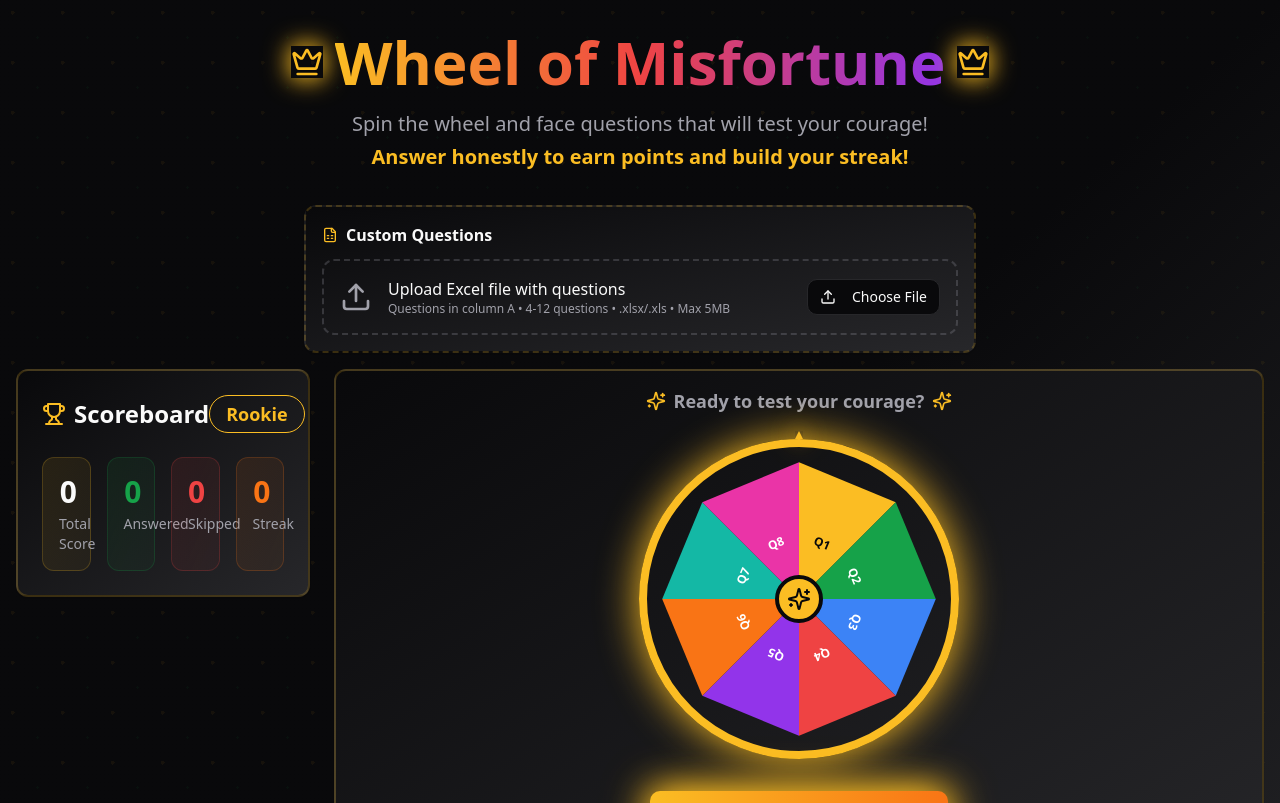
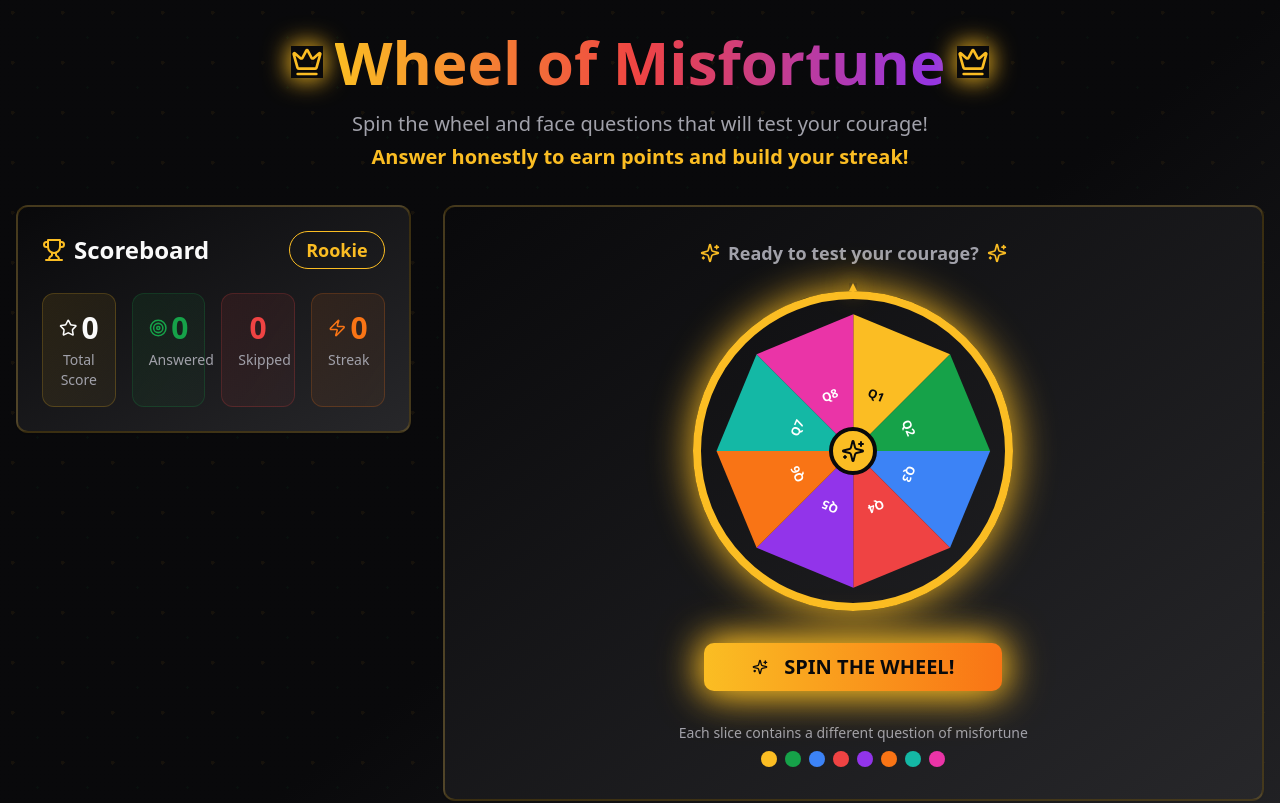
Before and after one commit to itopia-tech/spin-a-whirl-quiz, a React (Vite) app: page / in a window 1280 px wide. Shown: the top 803 px of the page. Built offline with nearby package versions, Linux system fonts and the light colour scheme.

Commit message:
Reverted to commit 393bbfbce530786ab5de2763803a996682e35b2a

```diff
--- a/package.json
+++ b/package.json
@@ -59,7 +59,6 @@
     "tailwind-merge": "^2.6.0",
     "tailwindcss-animate": "^1.0.7",
     "vaul": "^0.9.9",
-    "xlsx": "^0.18.5",
     "zod": "^3.25.76"
   },
   "devDependencies": {
--- a/src/components/ExcelUpload.tsx
+++ /dev/null
@@ -1,236 +0,0 @@
-import React, { useState, useCallback } from 'react';
-import { Button } from '@/components/ui/button';
-import { Card } from '@/components/ui/card';
-import { Input } from '@/components/ui/input';
-import { Alert, AlertDescription } from '@/components/ui/alert';
-import { Upload, FileSpreadsheet, X, Check } from 'lucide-react';
-import * as XLSX from 'xlsx';
-
-interface ExcelUploadProps {
-  onQuestionsLoaded: (questions: string[]) => void;
-  onClear: () => void;
-  questionCount?: number;
-}
-
-export const ExcelUpload: React.FC<ExcelUploadProps> = ({
-  onQuestionsLoaded,
-  onClear,
-  questionCount = 0
-}) => {
-  const [isDragging, setIsDragging] = useState(false);
-  const [isProcessing, setIsProcessing] = useState(false);
-  const [error, setError] = useState<string>('');
-  const [uploadStatus, setUploadStatus] = useState<'idle' | 'success' | 'error'>('idle');
-
-  const processExcelFile = useCallback((file: File) => {
-    setIsProcessing(true);
-    setError('');
-
-    const reader = new FileReader();
-    reader.onload = (e) => {
-      try {
-        const data = new Uint8Array(e.target?.result as ArrayBuffer);
-        const workbook = XLSX.read(data, { type: 'array' });
-
-        // Get first worksheet
-        const worksheetName = workbook.SheetNames[0];
-        const worksheet = workbook.Sheets[worksheetName];
-
-        // Convert to JSON
-        const jsonData = XLSX.utils.sheet_to_json(worksheet, { header: 1 }) as string[][];
-
-        // Extract questions (skip empty rows)
-        const questions: string[] = [];
-        for (let i = 0; i < jsonData.length; i++) {
-          const row = jsonData[i];
-          if (row && row[0] && typeof row[0] === 'string') {
-            const question = row[0].trim();
-            // Skip headers
-            if (question.toLowerCase() !== 'question' && question.toLowerCase() !== 'questions') {
-              if (question.length > 5) { // Basic validation
-                questions.push(question);
-              }
-            }
-          }
-        }
-
-        if (questions.length === 0) {
-          setError('No valid questions found in the Excel file. Make sure questions are in column A.');
-          setUploadStatus('error');
-        } else if (questions.length < 4) {
-          setError('At least 4 questions are required for the wheel.');
-          setUploadStatus('error');
-        } else if (questions.length > 12) {
-          setError('Maximum 12 questions allowed. Only the first 12 will be used.');
-          onQuestionsLoaded(questions.slice(0, 12));
-          setUploadStatus('success');
-        } else {
-          onQuestionsLoaded(questions);
-          setUploadStatus('success');
-        }
-
-      } catch (err) {
-        setError('Failed to read Excel file. Please ensure it\'s a valid .xlsx or .xls file.');
-        setUploadStatus('error');
-      }
-      setIsProcessing(false);
-    };
-
-    reader.onerror = () => {
-      setError('Failed to read file.');
-      setUploadStatus('error');
-      setIsProcessing(false);
-    };
-
-    reader.readAsArrayBuffer(file);
-  }, [onQuestionsLoaded]);
-
-  const handleFileSelect = useCallback((file: File) => {
-    // Validate file type
-    const validTypes = [
-      'application/vnd.openxmlformats-officedocument.spreadsheetml.sheet',
-      'application/vnd.ms-excel',
-      '.xlsx',
-      '.xls'
-    ];
-
-    const isValidType = validTypes.some(type =>
-      file.type === type || file.name.toLowerCase().endsWith(type)
-    );
-
-    if (!isValidType) {
-      setError('Please select a valid Excel file (.xlsx or .xls)');
-      setUploadStatus('error');
-      return;
-    }
-
-    // Validate file size (5MB limit)
-    if (file.size > 5 * 1024 * 1024) {
-      setError('File too large. Please select a file under 5MB.');
-      setUploadStatus('error');
-      return;
-    }
-
-    processExcelFile(file);
-  }, [processExcelFile]);
-
-  const handleDrop = useCallback((e: React.DragEvent) => {
-    e.preventDefault();
-    setIsDragging(false);
-
-    const files = Array.from(e.dataTransfer.files);
-    if (files.length > 0) {
-      handleFileSelect(files[0]);
-    }
-  }, [handleFileSelect]);
-
-  const handleFileInputChange = useCallback((e: React.ChangeEvent<HTMLInputElement>) => {
-    const files = Array.from(e.target.files || []);
-    if (files.length > 0) {
-      handleFileSelect(files[0]);
-    }
-  }, [handleFileSelect]);
-
-  const handleClear = () => {
-    setError('');
-    setUploadStatus('idle');
-    onClear();
-  };
-
-  return (
-    <Card className="p-4 bg-gradient-to-br from-card to-muted border-2 border-dashed border-primary/20">
-      <div className="space-y-3">
-        <div className="flex items-center justify-between">
-          <div className="flex items-center gap-2">
-            <FileSpreadsheet className="w-4 h-4 text-primary" />
-            <h3 className="text-base font-semibold">Custom Questions</h3>
-          </div>
-          {questionCount > 0 && (
-            <div className="flex items-center gap-2">
-              <span className="text-sm text-muted-foreground">
-                {questionCount} questions loaded
-              </span>
-              <Button
-                onClick={handleClear}
-                variant="outline"
-                size="sm"
-                className="h-8"
-              >
-                <X className="w-4 h-4 mr-1" />
-                Clear
-              </Button>
-            </div>
-          )}
-        </div>
-
-        {uploadStatus === 'idle' && (
-          <div
-            className={`border-2 border-dashed rounded-lg p-4 text-center transition-colors ${
-              isDragging
-                ? 'border-primary bg-primary/5'
-                : 'border-muted-foreground/25 hover:border-primary/50'
-            }`}
-            onDrop={handleDrop}
-            onDragOver={(e) => {
-              e.preventDefault();
-              setIsDragging(true);
-            }}
-            onDragLeave={() => setIsDragging(false)}
-          >
-            <div className="flex items-center justify-center gap-4">
-              <Upload className="w-8 h-8 text-muted-foreground" />
-              <div className="flex-1 text-left">
-                <p className="text-base font-medium">
-                  {isDragging ? 'Drop your Excel file here' : 'Upload Excel file with questions'}
-                </p>
-                <p className="text-xs text-muted-foreground">
-                  Questions in column A • 4-12 questions • .xlsx/.xls • Max 5MB
-                </p>
-              </div>
-              <div>
-              <Input
-                id="excel-upload"
-                type="file"
-                accept=".xlsx,.xls"
-                onChange={handleFileInputChange}
-                className="hidden"
-              />
-                <label htmlFor="excel-upload" className="cursor-pointer">
-                  <Button variant="outline" size="sm">
-                    <Upload className="w-4 h-4 mr-2" />
-                    Choose File
-                  </Button>
-                </label>
-              </div>
-            </div>
-          </div>
-        )}
-
-        {uploadStatus === 'success' && (
-          <Alert className="border-green-200 bg-green-50">
-            <Check className="w-4 h-4 text-green-600" />
-            <AlertDescription className="text-green-800">
-              Successfully loaded {questionCount} custom questions for your wheel!
-            </AlertDescription>
-          </Alert>
-        )}
-
-        {isProcessing && (
-          <Alert>
-            <FileSpreadsheet className="w-4 h-4 animate-pulse" />
-            <AlertDescription>
-              Processing Excel file... Please wait.
-            </AlertDescription>
-          </Alert>
-        )}
-
-        {error && (
-          <Alert variant="destructive">
-            <X className="w-4 h-4" />
-            <AlertDescription>{error}</AlertDescription>
-          </Alert>
-        )}
-      </div>
-    </Card>
-  );
-};
--- a/src/components/WheelOfFortune.tsx
+++ b/src/components/WheelOfFortune.tsx
@@ -13,7 +13,6 @@ interface WheelOfFortuneProps {
   onQuestionSelected: (question: string) => void;
   isSpinning: boolean;
   setIsSpinning: (spinning: boolean) => void;
-  customQuestions?: string[];
 }
 
 const questions = [
@@ -41,19 +40,16 @@ const wheelColors = [
 export const WheelOfFortune: React.FC<WheelOfFortuneProps> = ({
   onQuestionSelected,
   isSpinning,
-  setIsSpinning,
-  customQuestions
+  setIsSpinning
 }) => {
   const wheelRef = useRef<HTMLDivElement>(null);
   const [rotation, setRotation] = useState(0);
 
-  const activeQuestions = customQuestions && customQuestions.length >= 4 ? customQuestions : questions;
-
-  const segments: WheelSegment[] = activeQuestions.map((question, index) => ({
+  const segments: WheelSegment[] = questions.map((question, index) => ({
     id: index,
     question,
-    color: wheelColors[index % wheelColors.length].color,
-    textColor: wheelColors[index % wheelColors.length].textColor
+    color: wheelColors[index].color,
+    textColor: wheelColors[index].textColor
   }));
 
   const spinWheel = () => {
--- a/src/pages/Index.tsx
+++ b/src/pages/Index.tsx
@@ -2,7 +2,6 @@ import React, { useState } from 'react';
 import { WheelOfFortune } from '@/components/WheelOfFortune';
 import { QuestionModal } from '@/components/QuestionModal';
 import { Scoreboard } from '@/components/Scoreboard';
-import { ExcelUpload } from '@/components/ExcelUpload';
 import { Card } from '@/components/ui/card';
 import { Sparkles, Crown } from 'lucide-react';
 
@@ -14,7 +13,6 @@ const Index = () => {
   const [questionsAnswered, setQuestionsAnswered] = useState(0);
   const [questionsSkipped, setQuestionsSkipped] = useState(0);
   const [streak, setStreak] = useState(0);
-  const [customQuestions, setCustomQuestions] = useState<string[]>([]);
 
   const handleQuestionSelected = (question: string) => {
     setCurrentQuestion(question);
@@ -37,14 +35,6 @@ const Index = () => {
   const handleCloseModal = () => {
     setIsQuestionModalOpen(false);
     setCurrentQuestion('');
-  };
-
-  const handleQuestionsLoaded = (questions: string[]) => {
-    setCustomQuestions(questions);
-  };
-
-  const handleClearQuestions = () => {
-    setCustomQuestions([]);
   };
 
   return (
@@ -76,17 +66,8 @@ const Index = () => {
           </p>
         </div>
 
-        {/* Excel Upload */}
-        <div className="max-w-2xl mx-auto mb-4">
-          <ExcelUpload
-            onQuestionsLoaded={handleQuestionsLoaded}
-            onClear={handleClearQuestions}
-            questionCount={customQuestions.length}
-          />
-        </div>
-
         {/* Game Layout */}
-        <div className="grid lg:grid-cols-4 gap-6 max-w-7xl mx-auto">
+        <div className="grid lg:grid-cols-3 gap-8 max-w-7xl mx-auto">
           {/* Scoreboard */}
           <div className="lg:col-span-1 order-2 lg:order-1">
             <Scoreboard
@@ -98,8 +79,8 @@ const Index = () => {
           </div>
 
           {/* Wheel */}
-          <div className="lg:col-span-3 order-1 lg:order-2">
-            <Card className="p-4 bg-gradient-to-br from-card to-muted border-2 border-primary/20">
+          <div className="lg:col-span-2 order-1 lg:order-2">
+            <Card className="p-8 bg-gradient-to-br from-card to-muted border-2 border-primary/20">
               <div className="flex flex-col items-center">
                 <div className="mb-6">
                   <div className="flex items-center gap-2 text-lg font-semibold text-center">
@@ -121,7 +102,6 @@ const Index = () => {
                   onQuestionSelected={handleQuestionSelected}
                   isSpinning={isSpinning}
                   setIsSpinning={setIsSpinning}
-                  customQuestions={customQuestions}
                 />
 
                 {!isSpinning && (
```
Also changed, not shown: 1 other file (tests, documents, lock files or other folders).
